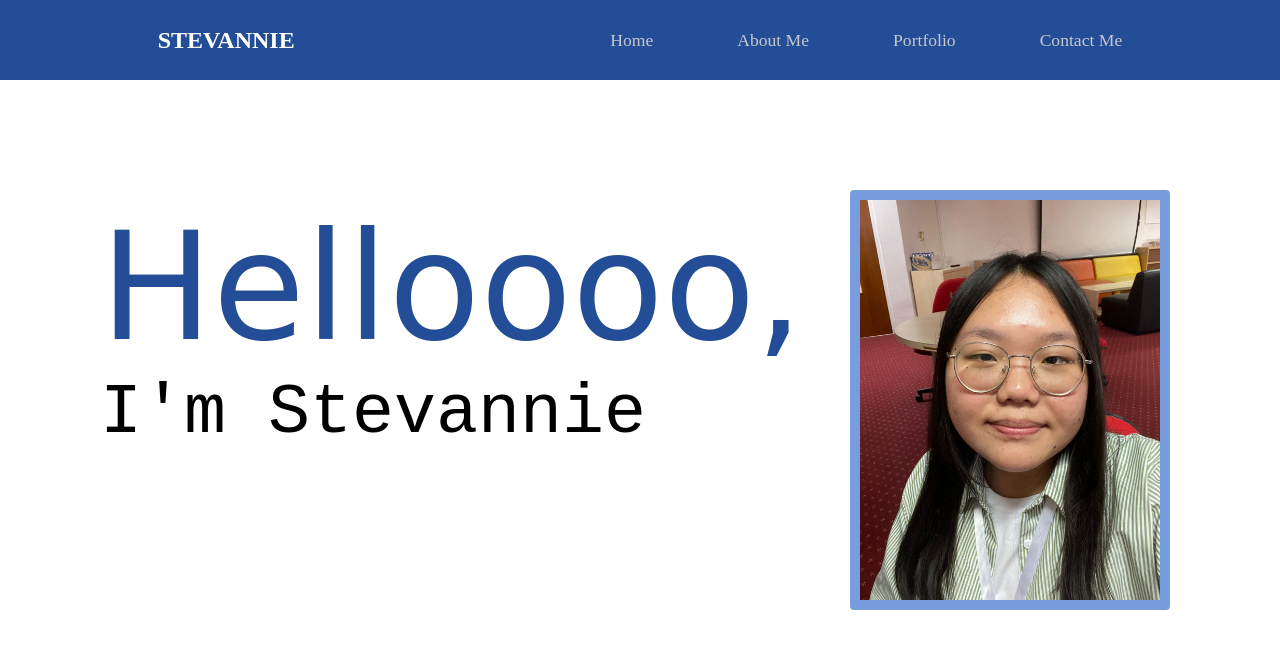
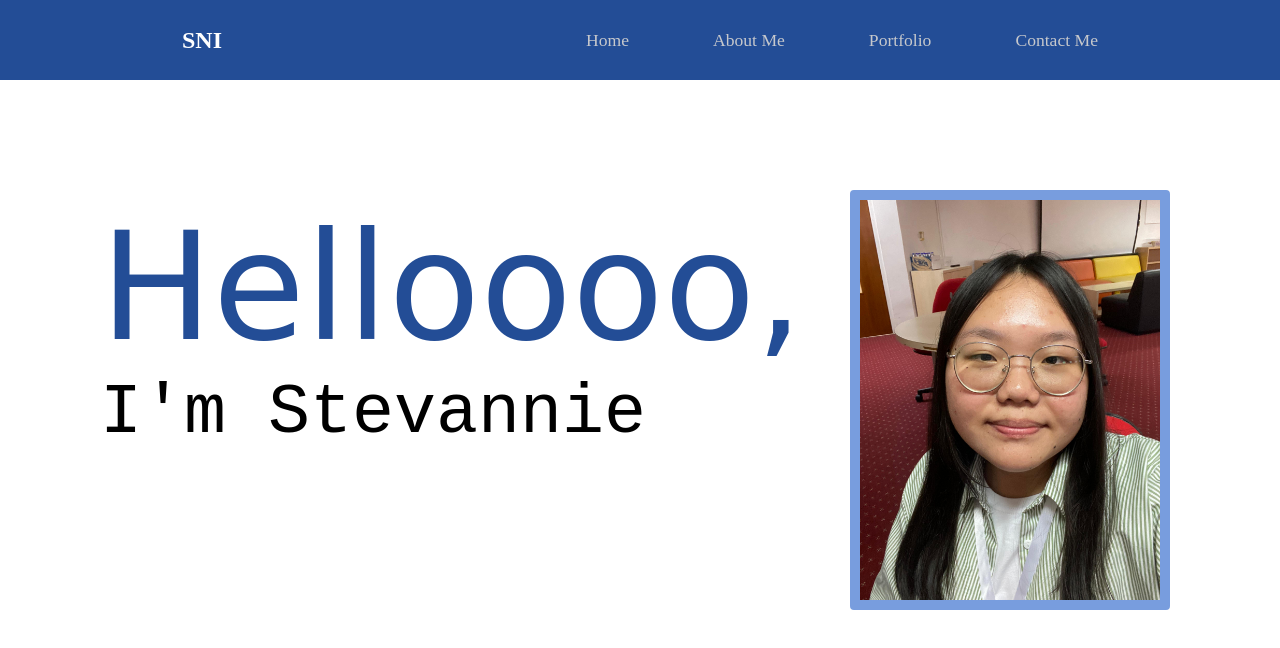
Before and after one commit to stevanniep/stevanniep.github.io, a plain HTML site: page index.html in a window 1280 px wide. Shown: the top 648 px of the page. Drawn offline with Linux system fonts and the light colour scheme; a web font is replaced by a local one.

Commit message:
new update

```diff
--- a/index.html
+++ b/index.html
@@ -3,7 +3,7 @@
 <head>
     <meta charset="UTF-8">
     <meta name="viewport" content="width=device-width, initial-scale=1.0">
-    <title>It's Me</title>
+    <title>It's Me Stev</title>
     <link rel="stylesheet" href="style.css">
     <script src="script.js"></script>
 </head>
@@ -11,7 +11,7 @@
     <header>
         <nav>
             <div class="nav-item logo">
-                <h1>STEVANNIE</h1>
+                <h1>SNI</h1>
             </div>
 
             <ul class="nav-item menu-nav">
```
